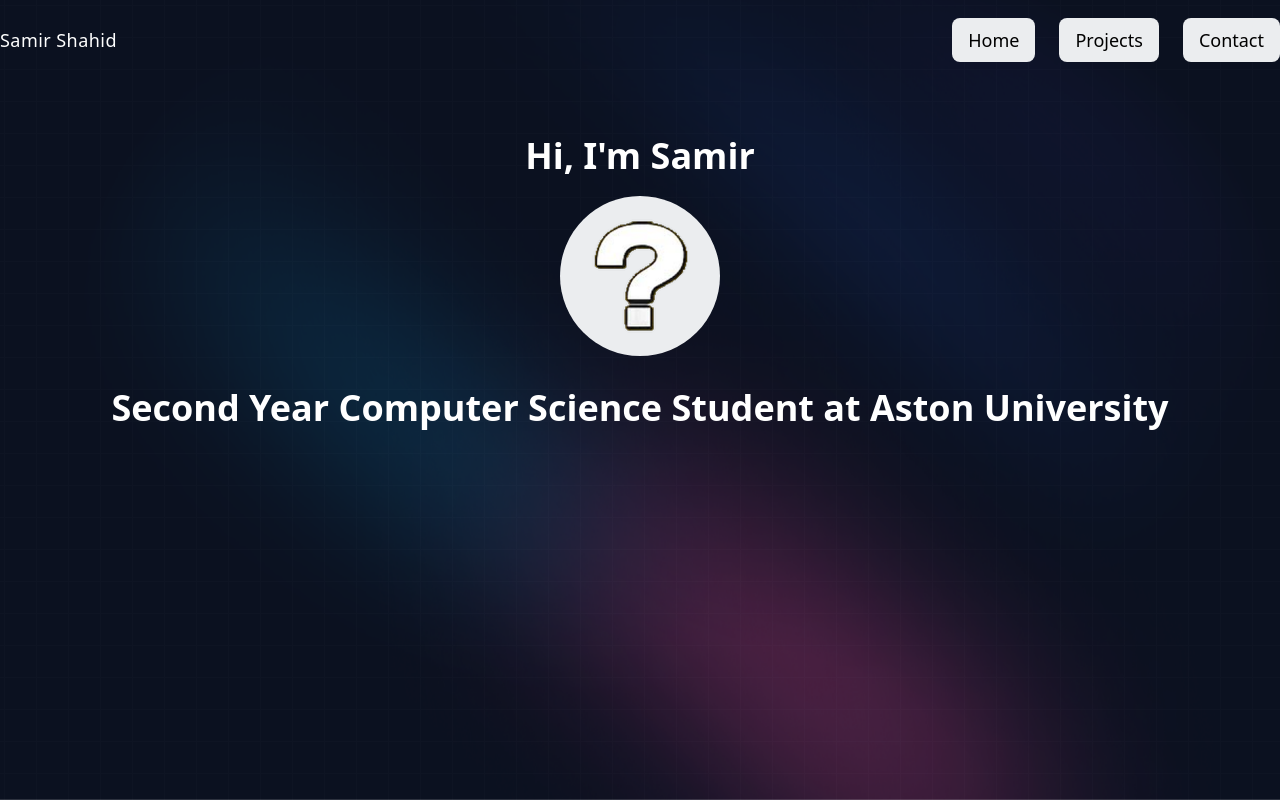
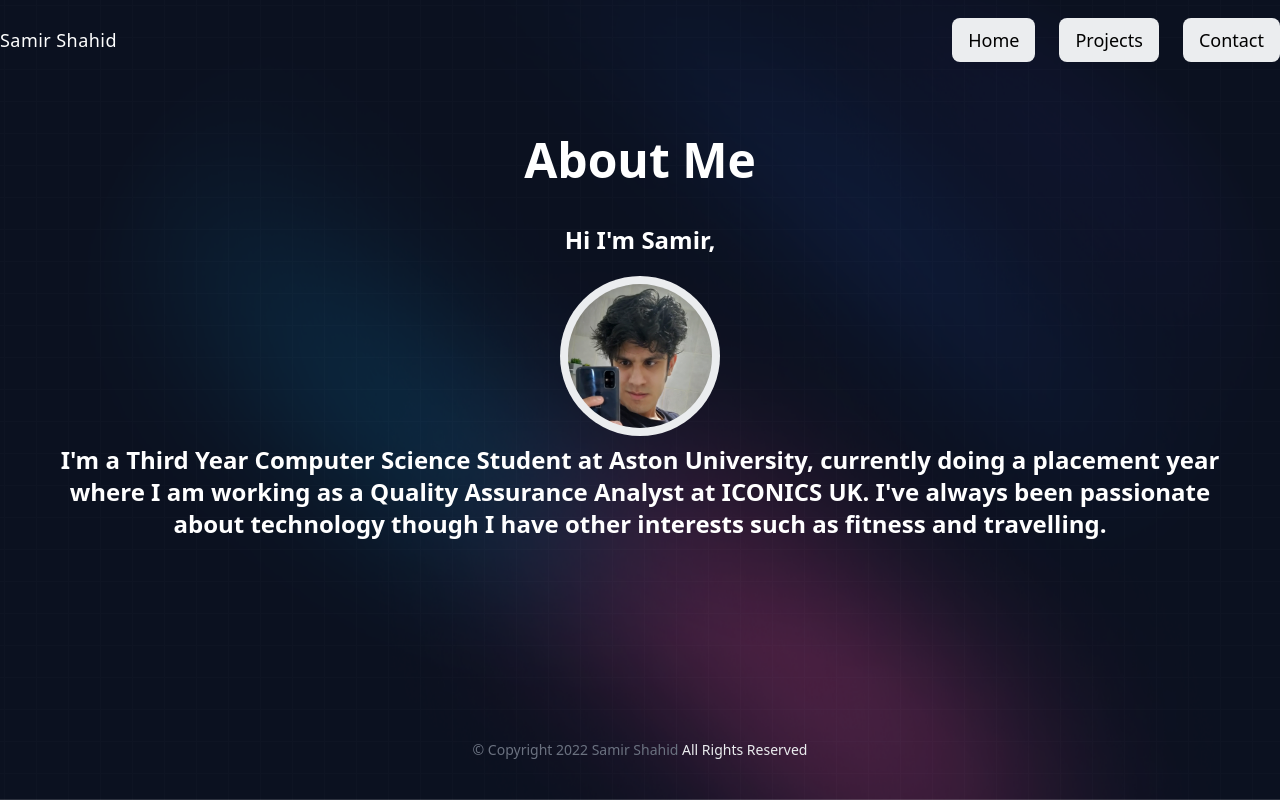
Before and after one commit to Sam772/Sam772.github.io, a React (Create React App) app: page /#/ in a window 1280 px wide. Built offline with nearby package versions, Linux system fonts and the light colour scheme.

Commit message:
Updated Home Page

```diff
--- a/src/pages/contact/index.css
+++ b/src/pages/contact/index.css
@@ -22,7 +22,7 @@
         text-center
         text-3xl
         font-bold
-        sm:text-4xl
+        sm:text-5xl
     }
 
     .contact-card-body {
--- a/src/pages/contact/index.tsx
+++ b/src/pages/contact/index.tsx
@@ -20,6 +20,14 @@ const Contact = () => {
           url='https://www.linkedin.com/in/samir-shahid-44737b222/'
         />
       </div>
+      <footer>
+        <div className="fixed inset-x-0 bottom-10 mt-16 text-center text-gray-500 text-sm font-light">
+          © Copyright 2022 Samir Shahid{" "}
+          <span className="text-gray-200 font-light">
+            All Rights Reserved
+          </span>
+        </div>
+      </footer>
     </div>
   );
 };
--- a/src/pages/home/index.css
+++ b/src/pages/home/index.css
@@ -15,14 +15,24 @@
         content-center
     }
 
-    .home-title {
+    .home-about-me-title {
         @apply
         mt-8
         text-white
         text-center
+        font-bold
+        sm:text-5xl
+        mb-5
+    }
+
+    .home-about-me-content {
+        @apply
+        mt-2
+        text-white
+        text-center
         text-3xl
         font-bold
-        sm:text-4xl
+        sm:text-2xl
         mb-5
     }
 }
--- a/src/pages/home/index.tsx
+++ b/src/pages/home/index.tsx
@@ -1,19 +1,36 @@
 import React from 'react';
 import './index.css'
-import image from '../../images/github-image.png'
+import image from '../../images/github-image.jpg'
 
 const Home = () => {
   return (
     <div className='website-config'>
-      <p className='home-title'>
-        Hi, I'm Samir
-      </p>
-      <div className='group px-4 py-4 rounded-full w-40 h-40 mx-auto bg-gray-200 relative'>
-        <img src={image} alt="img"/>
-      </div>
-      <p className='home-title'>
-        Second Year Computer Science Student at Aston University
-      </p>
+      <h1 className='home-about-me-title'>
+        About Me
+        <div className='home-about-me-content mt-10'>
+        <p className='home-about-me-content'>
+          Hi I'm Samir,
+        </p>
+        <div className='group px-2 py-2 rounded-full w-40 h-40 mx-auto bg-gray-200 relative'>
+          <img className='rounded-full' src={image} alt="img"/>
+        </div>
+        <p className='home-about-me-content'>
+          I'm a Third Year Computer Science Student at Aston University,
+          currently doing a placement year where I am working as a
+          Quality Assurance Analyst at ICONICS UK. I've always been
+          passionate about technology though I have other interests such
+          as fitness and travelling.
+        </p>
+        </div>
+      </h1>
+      <footer>
+        <div className="fixed inset-x-0 bottom-10 mt-16 text-center text-gray-500 text-sm font-light">
+          © Copyright 2022 Samir Shahid{" "}
+          <span className="text-gray-200 font-light">
+            All Rights Reserved
+          </span>
+        </div>
+      </footer>
     </div>
   );
 };
--- a/src/pages/projects/index.css
+++ b/src/pages/projects/index.css
@@ -22,7 +22,7 @@
         text-center
         text-3xl
         font-bold
-        sm:text-4xl
+        sm:text-5xl
     }
 
     .card-wrapper {
--- a/src/pages/projects/index.tsx
+++ b/src/pages/projects/index.tsx
@@ -58,6 +58,14 @@ const Projects = () => {
             url="https://github.com/IBN5101/HTM7-project"
           />
       </div>
+      <footer>
+        <div className="mt-16 text-center text-gray-500 text-sm font-light mb-8">
+          © Copyright 2022 Samir Shahid{" "}
+          <span className="text-gray-200 font-light">
+            All Rights Reserved
+          </span>
+        </div>
+      </footer>
     </div>
   )
 }
```
Also changed, not shown: src/images/github-image.jpg (added), src/images/github1-image.png (renamed from src/images/github-image.png).
